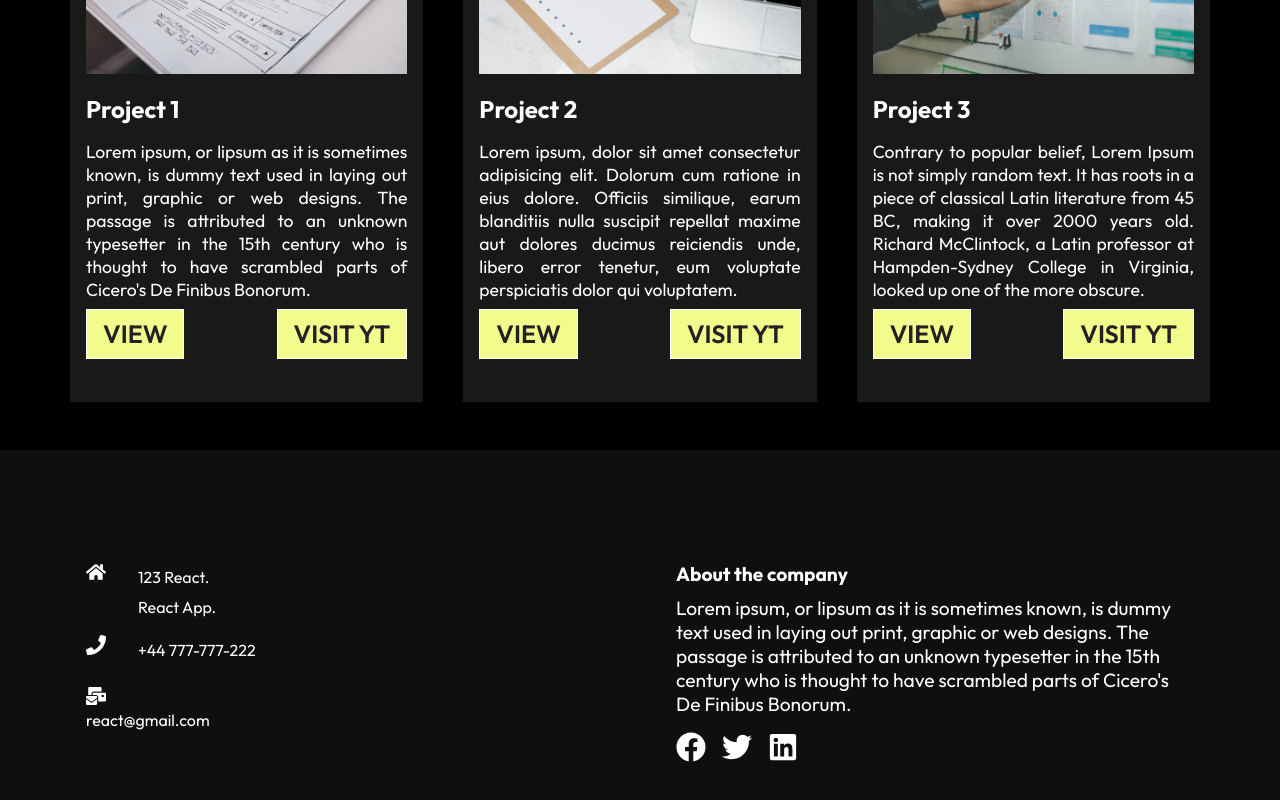
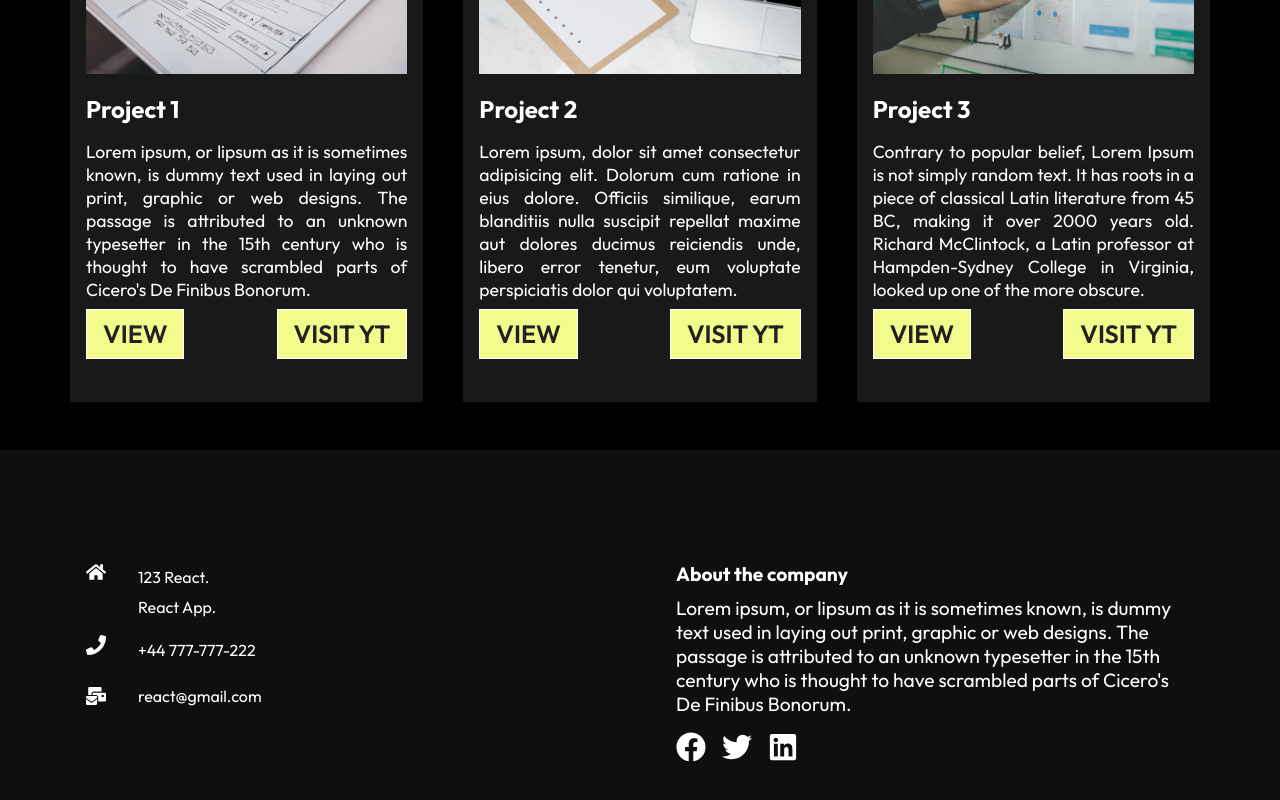
Before and after one commit to MartynasSlekys/my-app, a React (Create React App) app: page /home in a window 1280 px wide. Shown: the part 1062-1862 px from the top of the page. Built offline with nearby package versions, Linux system fonts and the light colour scheme.

Commit message:
footer email css lines.

```diff
--- a/src/components/FooterSection/FooterSection.css
+++ b/src/components/FooterSection/FooterSection.css
@@ -44,6 +44,17 @@
     margin-bottom: 0.5rem;
 }
 
+.footer-email-wrapper {
+    display: flex;
+    margin-bottom: 0.8rem;
+}
+
+.footer-email-info a {
+    display: flex;
+    margin-bottom: 0.5rem;
+}
+
+
 .right-side-content {
     height: 100%;
     max-width: 100%;
```
